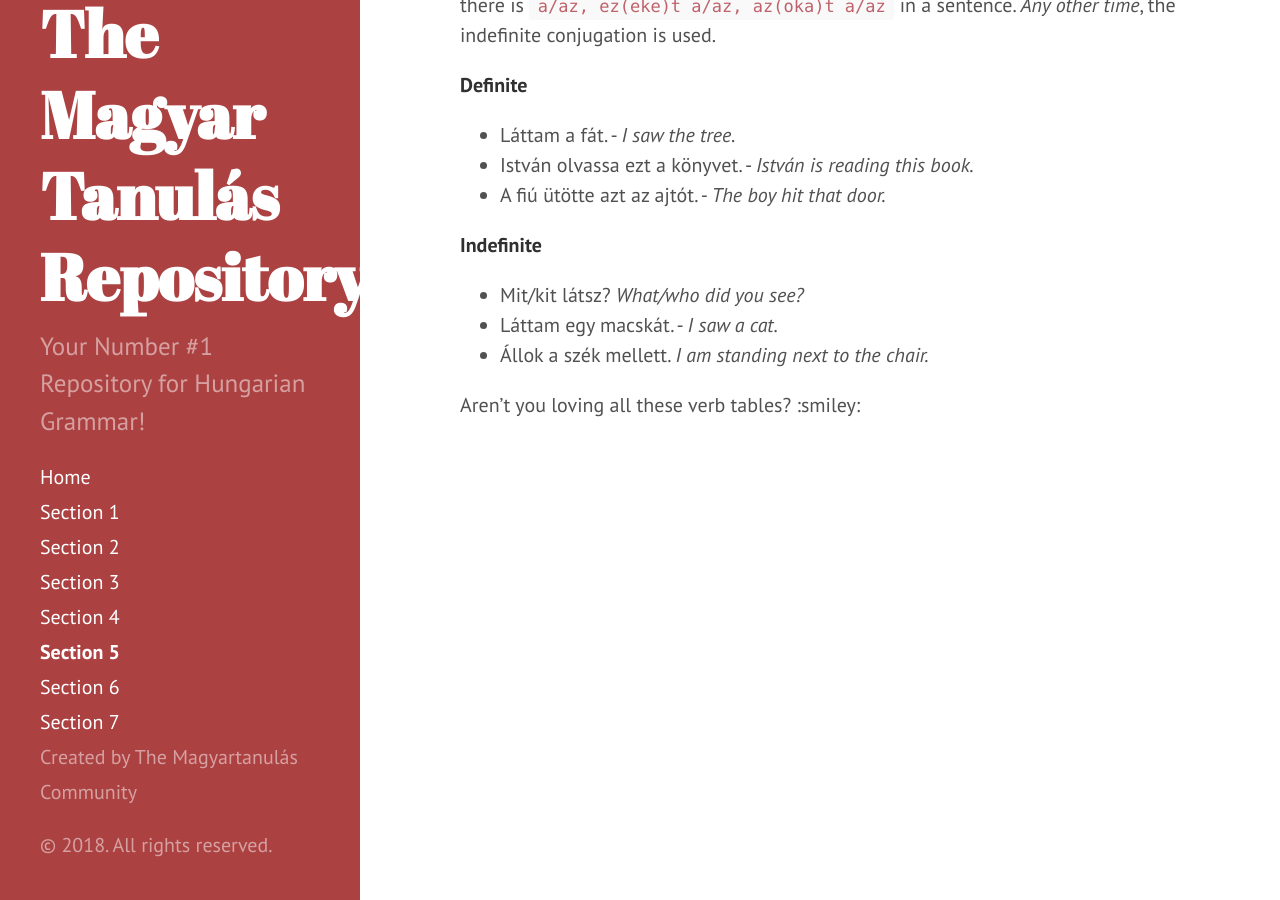
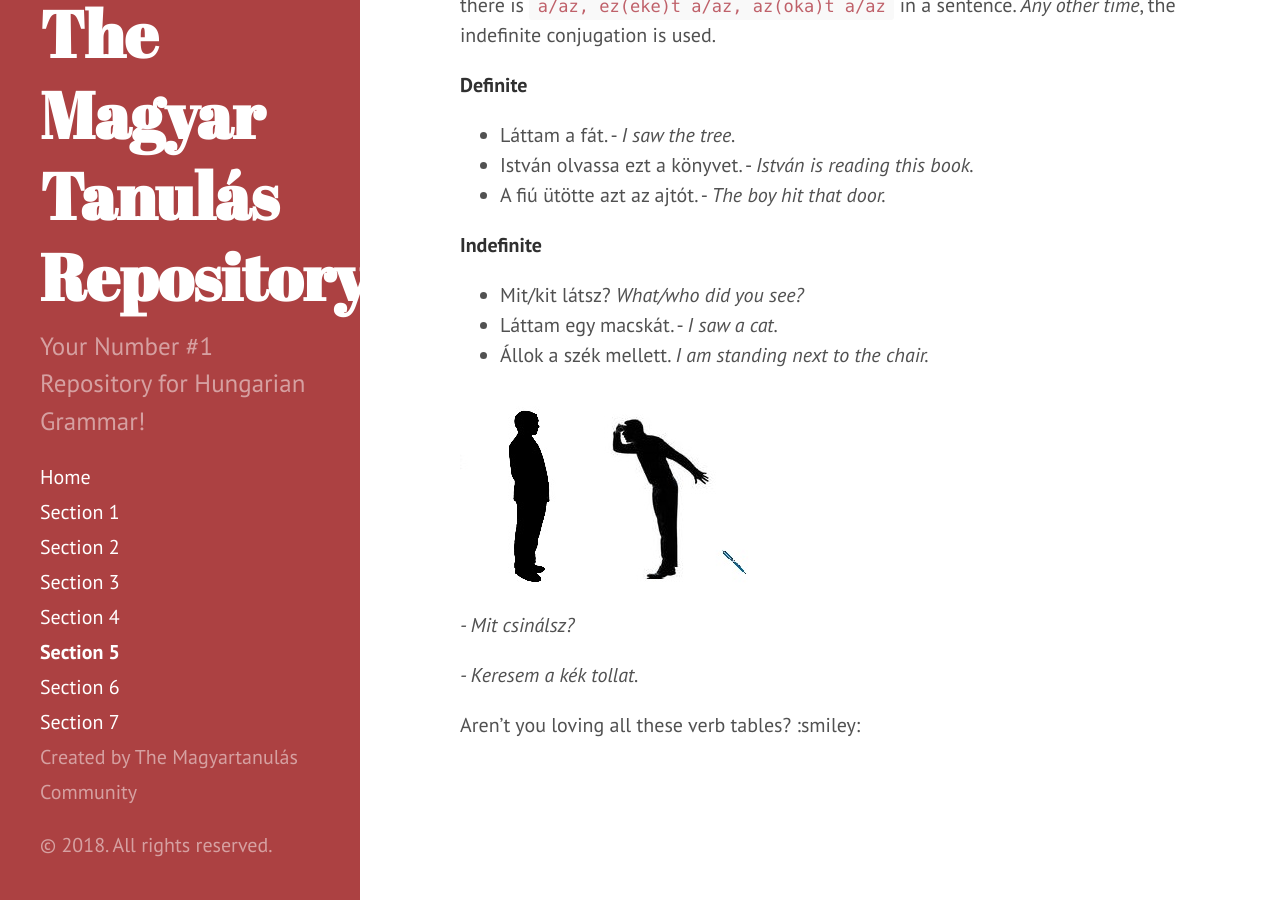
Before and after one commit to Magyartanulas/magyartanulas.github.io, a Jekyll site: the page built from Section5.md, in a window 1280 px wide and 900 px high, scrolled down 3842 px. Built offline with Jekyll 4.4.1, drawn with Linux system fonts in a browser that asks for light colours; Markdown is read by kramdown in place of the engine named in the settings.

Commit message:
Update Section5.md

```diff
--- a/Section5.md
+++ b/Section5.md
@@ -100,4 +100,10 @@ If there is an object in the sentence, then the definite conjugation is used whe
 * Láttam egy macskát. - *I saw a cat.*
 * Állok a szék mellett. *I am standing next to the chair.*
 
+![két ember meg egy tóll](https://magyartanulas.github.io/public/keres.jpg)
+
+*- Mit csinálsz?*
+
+*- Keresem a kék tollat.*
+
 Aren't you loving all these verb tables? :smiley:
```
